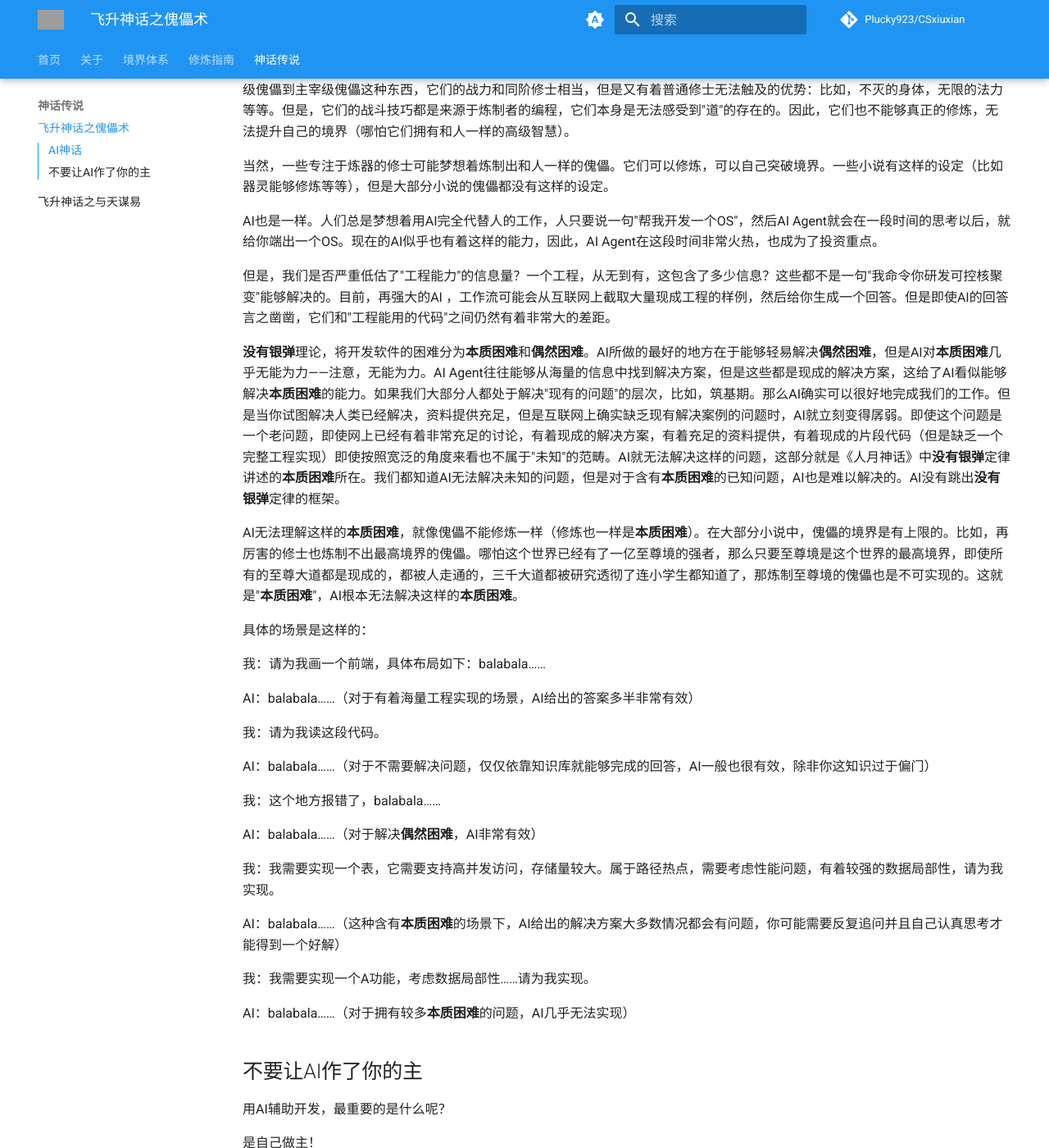
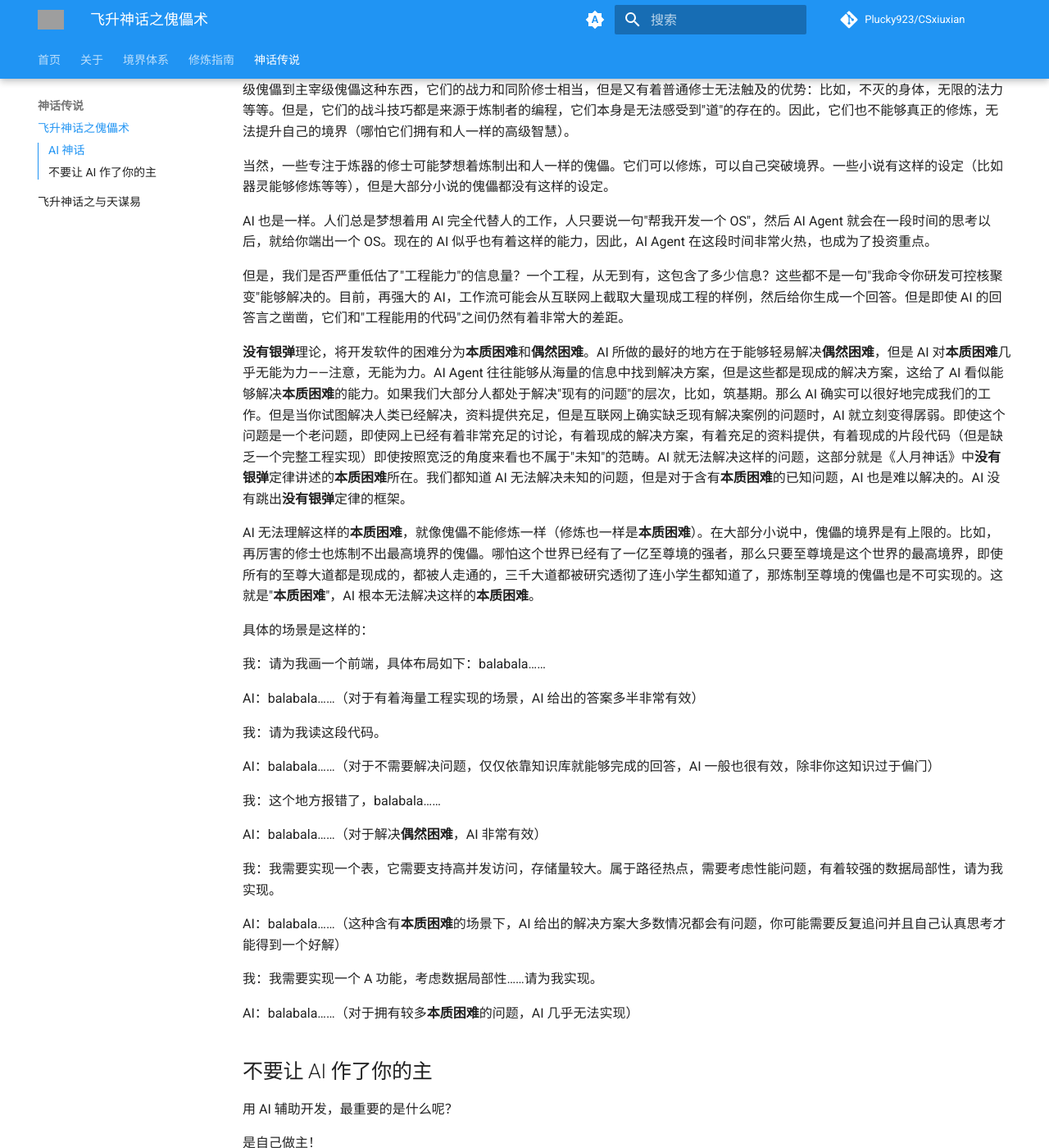
Before and after one commit to ChenMiaoi/CSxiuxian, an MkDocs documentation site: the page built from docs/puppet-myth.md, in a window 1280 px wide and 1400 px high, scrolled down 249 px. Shown: the whole window at 82% size. Built offline with MkDocs 1.6.1 and Material for MkDocs 9.7.7, drawn with Linux system fonts in a browser that asks for light colours; comment, search, counter and statistics services are not loaded; grey boxes are pictures that could not be loaded.

```diff
--- a/docs/puppet-myth.md
+++ b/docs/puppet-myth.md
@@ -1,46 +1,46 @@
 # 飞升神话之傀儡术
 
-## AI神话
+## AI 神话
 
-这一篇用来致敬《人月神话》中**没有银弹**这一章。主要讲讲我这段时间用AI辅助开发的经验，以及对**没有银弹**理论的理解。
+这一篇用来致敬《人月神话》中**没有银弹**这一章。主要讲讲我这段时间用 AI 辅助开发的经验，以及对**没有银弹**理论的理解。
 
 在修仙小说里经常会遇到一些炼制傀儡的修士。这些战斗傀儡往往是被高阶修士带着用于辅助的。比如，莽荒纪这种小说里会有天仙级傀儡到主宰级傀儡这种东西，它们的战力和同阶修士相当，但是又有着普通修士无法触及的优势：比如，不灭的身体，无限的法力等等。但是，它们的战斗技巧都是来源于炼制者的编程，它们本身是无法感受到"道"的存在的。因此，它们也不能够真正的修炼，无法提升自己的境界（哪怕它们拥有和人一样的高级智慧）。
 
 当然，一些专注于炼器的修士可能梦想着炼制出和人一样的傀儡。它们可以修炼，可以自己突破境界。一些小说有这样的设定（比如器灵能够修炼等等），但是大部分小说的傀儡都没有这样的设定。
 
-AI也是一样。人们总是梦想着用AI完全代替人的工作，人只要说一句"帮我开发一个OS"，然后AI Agent就会在一段时间的思考以后，就给你端出一个OS。现在的AI似乎也有着这样的能力，因此，AI Agent在这段时间非常火热，也成为了投资重点。
+AI 也是一样。人们总是梦想着用 AI 完全代替人的工作，人只要说一句"帮我开发一个 OS"，然后 AI Agent 就会在一段时间的思考以后，就给你端出一个 OS。现在的 AI 似乎也有着这样的能力，因此，AI Agent 在这段时间非常火热，也成为了投资重点。
 
-但是，我们是否严重低估了"工程能力"的信息量？一个工程，从无到有，这包含了多少信息？这些都不是一句"我命令你研发可控核聚变"能够解决的。目前，再强大的AI ，工作流可能会从互联网上截取大量现成工程的样例，然后给你生成一个回答。但是即使AI的回答言之凿凿，它们和"工程能用的代码"之间仍然有着非常大的差距。
+但是，我们是否严重低估了"工程能力"的信息量？一个工程，从无到有，这包含了多少信息？这些都不是一句"我命令你研发可控核聚变"能够解决的。目前，再强大的 AI，工作流可能会从互联网上截取大量现成工程的样例，然后给你生成一个回答。但是即使 AI 的回答言之凿凿，它们和"工程能用的代码"之间仍然有着非常大的差距。
 
-**没有银弹**理论，将开发软件的困难分为**本质困难**和**偶然困难**。AI所做的最好的地方在于能够轻易解决**偶然困难**，但是AI对**本质困难**几乎无能为力——注意，无能为力。AI Agent往往能够从海量的信息中找到解决方案，但是这些都是现成的解决方案，这给了AI看似能够解决**本质困难**的能力。如果我们大部分人都处于解决"现有的问题"的层次，比如，筑基期。那么AI确实可以很好地完成我们的工作。但是当你试图解决人类已经解决，资料提供充足，但是互联网上确实缺乏现有解决案例的问题时，AI就立刻变得孱弱。即使这个问题是一个老问题，即使网上已经有着非常充足的讨论，有着现成的解决方案，有着充足的资料提供，有着现成的片段代码（但是缺乏一个完整工程实现）即使按照宽泛的角度来看也不属于"未知"的范畴。AI就无法解决这样的问题，这部分就是《人月神话》中**没有银弹**定律讲述的**本质困难**所在。我们都知道AI无法解决未知的问题，但是对于含有**本质困难**的已知问题，AI也是难以解决的。AI没有跳出**没有银弹**定律的框架。
+**没有银弹**理论，将开发软件的困难分为**本质困难**和**偶然困难**。AI 所做的最好的地方在于能够轻易解决**偶然困难**，但是 AI 对**本质困难**几乎无能为力——注意，无能为力。AI Agent 往往能够从海量的信息中找到解决方案，但是这些都是现成的解决方案，这给了 AI 看似能够解决**本质困难**的能力。如果我们大部分人都处于解决"现有的问题"的层次，比如，筑基期。那么 AI 确实可以很好地完成我们的工作。但是当你试图解决人类已经解决，资料提供充足，但是互联网上确实缺乏现有解决案例的问题时，AI 就立刻变得孱弱。即使这个问题是一个老问题，即使网上已经有着非常充足的讨论，有着现成的解决方案，有着充足的资料提供，有着现成的片段代码（但是缺乏一个完整工程实现）即使按照宽泛的角度来看也不属于"未知"的范畴。AI 就无法解决这样的问题，这部分就是《人月神话》中**没有银弹**定律讲述的**本质困难**所在。我们都知道 AI 无法解决未知的问题，但是对于含有**本质困难**的已知问题，AI 也是难以解决的。AI 没有跳出**没有银弹**定律的框架。
 
-AI无法理解这样的**本质困难**，就像傀儡不能修炼一样（修炼也一样是**本质困难**）。在大部分小说中，傀儡的境界是有上限的。比如，再厉害的修士也炼制不出最高境界的傀儡。哪怕这个世界已经有了一亿至尊境的强者，那么只要至尊境是这个世界的最高境界，即使所有的至尊大道都是现成的，都被人走通的，三千大道都被研究透彻了连小学生都知道了，那炼制至尊境的傀儡也是不可实现的。这就是"**本质困难**"，AI根本无法解决这样的**本质困难**。
+AI 无法理解这样的**本质困难**，就像傀儡不能修炼一样（修炼也一样是**本质困难**）。在大部分小说中，傀儡的境界是有上限的。比如，再厉害的修士也炼制不出最高境界的傀儡。哪怕这个世界已经有了一亿至尊境的强者，那么只要至尊境是这个世界的最高境界，即使所有的至尊大道都是现成的，都被人走通的，三千大道都被研究透彻了连小学生都知道了，那炼制至尊境的傀儡也是不可实现的。这就是"**本质困难**"，AI 根本无法解决这样的**本质困难**。
 
 具体的场景是这样的：
 
 我：请为我画一个前端，具体布局如下：balabala……
 
-AI：balabala……（对于有着海量工程实现的场景，AI给出的答案多半非常有效）
+AI：balabala……（对于有着海量工程实现的场景，AI 给出的答案多半非常有效）
 
 我：请为我读这段代码。
 
-AI：balabala……（对于不需要解决问题，仅仅依靠知识库就能够完成的回答，AI一般也很有效，除非你这知识过于偏门）
+AI：balabala……（对于不需要解决问题，仅仅依靠知识库就能够完成的回答，AI 一般也很有效，除非你这知识过于偏门）
 
 我：这个地方报错了，balabala……
 
-AI：balabala……（对于解决**偶然困难**，AI非常有效）
+AI：balabala……（对于解决**偶然困难**，AI 非常有效）
 
 我：我需要实现一个表，它需要支持高并发访问，存储量较大。属于路径热点，需要考虑性能问题，有着较强的数据局部性，请为我实现。
 
-AI：balabala……（这种含有**本质困难**的场景下，AI给出的解决方案大多数情况都会有问题，你可能需要反复追问并且自己认真思考才能得到一个好解）
+AI：balabala……（这种含有**本质困难**的场景下，AI 给出的解决方案大多数情况都会有问题，你可能需要反复追问并且自己认真思考才能得到一个好解）
 
-我：我需要实现一个A功能，考虑数据局部性……请为我实现。
+我：我需要实现一个 A 功能，考虑数据局部性……请为我实现。
 
-AI：balabala……（对于拥有较多**本质困难**的问题，AI几乎无法实现）
+AI：balabala……（对于拥有较多**本质困难**的问题，AI 几乎无法实现）
 
-## 不要让AI作了你的主
+## 不要让 AI 作了你的主
 
-用AI辅助开发，最重要的是什么呢？
+用 AI 辅助开发，最重要的是什么呢？
 
 是自己做主！
 
```
Also changed, not shown: README.md (+15 -11 lines), docs/breakthrough-details.md (+1 -1 lines), requirements.txt (added, +37 -0 lines), 4 other files.
